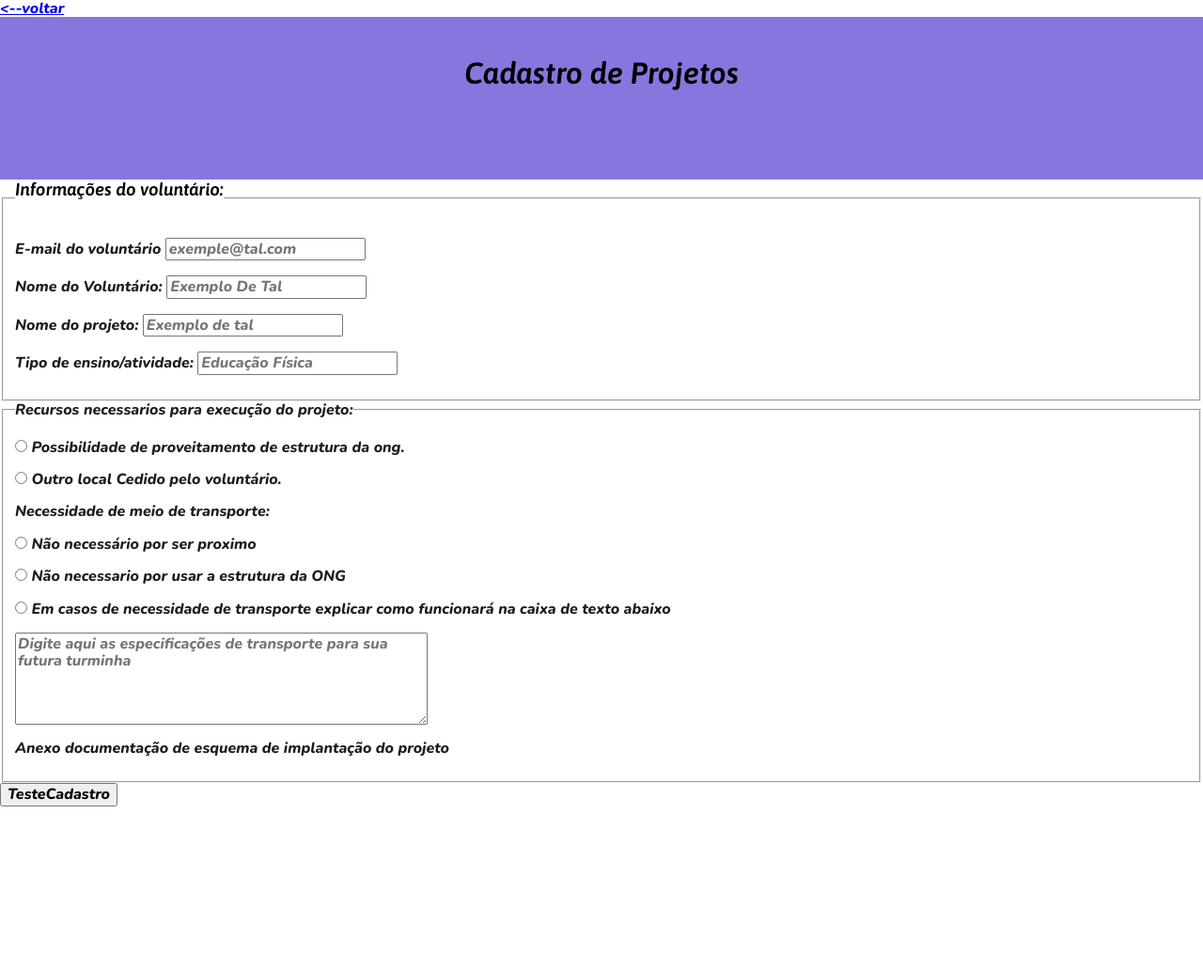
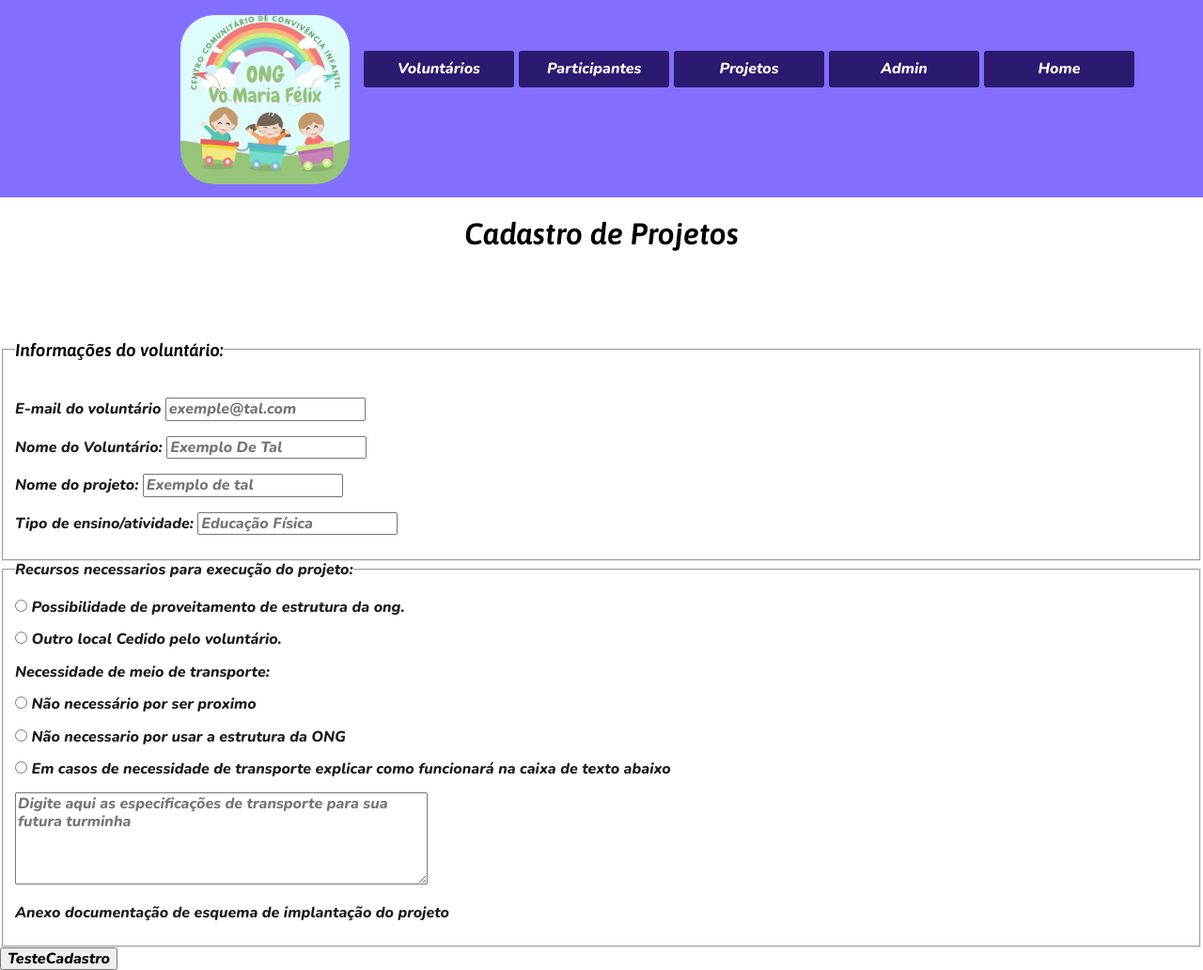
Before and after one commit to Iridium-FATEC/PI-IRIDIUM, a PHP site: page /projetos.HTML in a window 1280 px wide. Shown: the whole page at 94% size. Before the commit the page ends 858 px from the top, so only its background shows below. Run offline with PHP 8.4, Linux system fonts and the light colour scheme.

Commit message:
Tudo atualizado

```diff
--- a/Projeto/html/css/projetos.css
+++ b/Projeto/html/css/projetos.css
@@ -7,6 +7,7 @@ h1, h2, h3, h4 {
     font-family: Asap, sans-serif;
     color: #000000
 }
+
 .botao {
     color: #FFFFFF;
     text-decoration: none;
@@ -18,11 +19,6 @@ h1, h2, h3, h4 {
     margin-top: 10%;
 }
 
-div {
-    background-color: #8677DE;
-    padding: 20px;
-}
-
 div h1 {
     text-align: center;
     height: 90px;
--- a/Projeto/html/index.HTML
+++ b/Projeto/html/index.HTML
@@ -123,7 +123,8 @@
 
         <div class="redesSociais" align="center">
             <h2>Redes sociais</h2>
-            <a href="https://www.instagram.com/"><img src="imagens/instagram-logo.png" class="logo" width="50" height="50"></a>
+            <a href="https://www.instagram.com/
+            "><img src="imagens/instagram-logo.png" class="logo" width="50" height="50"></a>
             <a href="https://www.facebook.com/"><img src="imagens/face-logo.png" class="logo" width="50" height="50"></a>
         </div>
     </fieldset>
--- a/Projeto/html/participantes.HTML
+++ b/Projeto/html/participantes.HTML
@@ -22,9 +22,10 @@
                     <img src="imagens/logo.jpeg" class="logo1">
                     <header>
                         <li><a href="voluntarios.php" class="botao">Voluntários</a></li>
-                        <li><a href="index.HTML" class="botao">Home</a></li>
+                        <li><a href="participantes.HTML" class="botao">Participantes</a></li>
                         <li><a href="projetos.HTML" class="botao">Projetos</a></li>
                         <li><a href="admin.php" class="botao">Admin</a></li>
+                        <li><a href="index.HTML" class="botao">Home</a></li>
                     </header>
                 </ul>
             </nav>
--- a/Projeto/html/projetos.HTML
+++ b/Projeto/html/projetos.HTML
@@ -1,4 +1,4 @@
-<a href="index.HTML">&lt;--voltar</a>
+<!-- <a href="index.HTML">&lt;--voltar</a> -->
 <!DOCTYPE html>
 <html lang="en">
 <head>
@@ -8,13 +8,32 @@
     <link href="https://fonts.googleapis.com/css2?family=Asap:ital,wght@1,600&family=Nunito:ital,wght@1,800&family=Yellowtail&display=swap" rel="stylesheet">
     <link rel="stylesheet" type="text/css" href="css/normalize.css">
     <link rel="stylesheet" type="text/css" href="css/projetos.css">
+    <link rel="stylesheet" type="text/css" href="css/style.css">
     <meta charset="UTF-8">
     <meta http-equiv="X-UA-Compatible" content="IE=edge">
     <meta name="viewport" content="width=device-width, initial-scale=1.0">
     <title>VóMariaFélix</title>
 
 </head>
+
 <body>
+    <div class="teo">
+        <div class="main">
+            <nav style="display: flex; float: center">
+                <a href="#"></a>
+                <ul>
+                    <img src="imagens/logo.jpeg" class="logo1">
+                    <header>
+                        <li><a href="voluntarios.php" class="botao">Voluntários</a></li>
+                        <li><a href="participantes.HTML" class="botao">Participantes</a></li>
+                        <li><a href="projetos.HTML" class="botao">Projetos</a></li>
+                        <li><a href="admin.php" class="botao">Admin</a></li>
+                        <li><a href="index.HTML" class="botao">Home</a></li>
+                    </header>
+                </ul>
+            </nav>
+        </div>
+    </div>
     <nav>
         <form id="CadastroP" method="POST" action="mailto:luisttine@gmail.com">
             <div>
```
Also changed, not shown: Projeto/html/doacao.HTML (+22 -2 lines), Projeto/html/ver-mais.HTML (+18 -1 lines), Projeto/html/voluntarios.php (+18 -2 lines).
